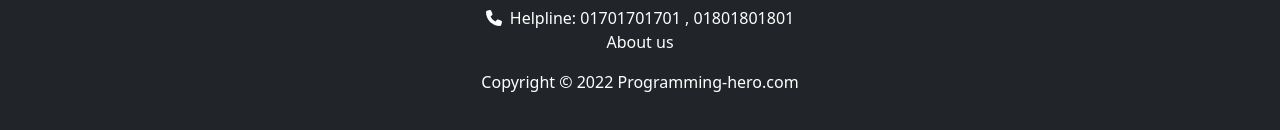
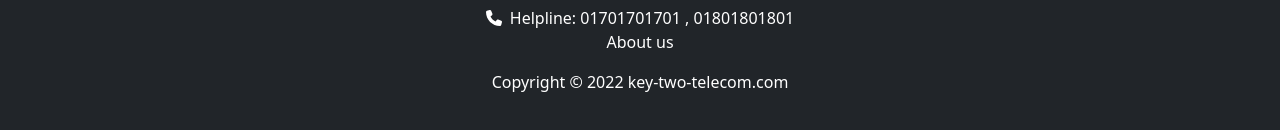
Before and after one commit to Masum-WebD/key-two-warehouse-clientSide, a React (Create React App) app: page / in a window 1280 px wide. Shown: the part 1161-1291 px from the top of the page. Built offline with nearby package versions, Linux system fonts and the light colour scheme; no server answers.

Commit message:
working footer and heading name

```diff
--- a/public/index.html
+++ b/public/index.html
@@ -24,7 +24,7 @@
       work correctly both with client-side routing and a non-root public URL.
       Learn how to configure a non-root public URL by running `npm run build`.
     -->
-    <title>React App</title>
+    <title>Key two telecom</title>
   </head>
   <body>
     <noscript>You need to enable JavaScript to run this app.</noscript>
--- a/src/components/Footer/Footer.js
+++ b/src/components/Footer/Footer.js
@@ -34,7 +34,7 @@
         </Link>
       </p>
       <p className="text-white text-center ">
-        Copyright © 2022 Programming-hero.com
+        Copyright © 2022 key-two-telecom.com
       </p>
     </div>
   );
```
